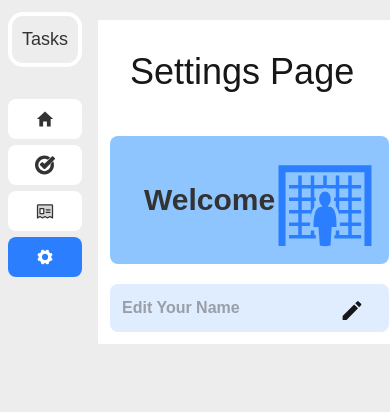
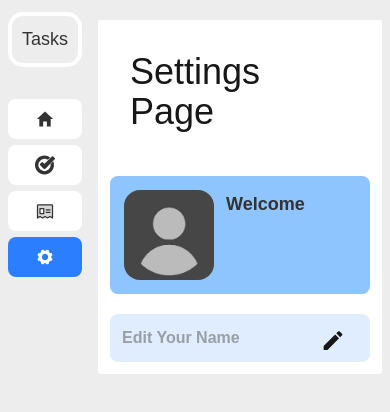
Before and after one commit to mohamedhabib102/TasksPro, a Next.js app: page /Edits in a window 390 px wide. Shown: the top 412 px of the page. Built offline with nearby package versions, Linux system fonts and the light colour scheme.

Commit message:
refactor: improve name validation and update message handling in ControlProfile component

```diff
--- a/app/Components/ControlProfile.jsx
+++ b/app/Components/ControlProfile.jsx
@@ -45,25 +45,26 @@ export default function ControlProfile(){
 
 
     const handelUpdateName = () => {
+        const parts = name.trim().split(" ");
+
+         console.log(parts)
+
+        if (parts.length < 2 || parts.length > 4) {
+            setMessageUser("Please enter a name with a maximum of 4 words.");
+            setIsDisabled(false);
+            return;
+        }
+
         const user = {
-            firstName: name.split(" ")[0],
-            lastName: name.split(" ")[1] || ""
+            firstName: parts[0],
+            lastName: parts.slice(1).join(" ")
         };
-        console.log(name.split(" "), name, user);
-
-
 
         localStorage.setItem("User", JSON.stringify(user));
         setName(user.firstName + " " + user.lastName);
         setIsDisabled(true);
-        if (name.split(" ").length !== 2) {
-            setMessageUser("Please enter a valid name.");
-            setIsDisabled(false);
-            return;
-        } else if (name.split(" ").length === 2) {
-            setMessageUser("Name updated successfully!");
-        }
-}
+        setMessageUser("Name updated successfully!");
+    };
 
 
 
@@ -86,21 +87,21 @@ export default function ControlProfile(){
      const handelMessageUser = () => {
         setTimeout(() => {
             setMessageUser("");
-        }, 2000)
+        }, 2300)
      }
 
     return (
         <div className="">
             <p className={`${messageUser ? "translate-y-0 opacity-100" : "opacity-0 -translate-y-12"} transition duration-200 absolute left-1/2 -translate-x-1/2 z-20
             bg-blue-400 p-3 rounded-2xl text-white lg:text-lg text-sm text-center font-semibold`}>{messageUser ? messageUser : ""}</p>
-            <div className="flex justify-between items-center bg-blue-300 rounded-lg p-3.5">
-                <div className="flex items-center gap-5">
-                <div className="group relative  w-fit">
+            <div className="flex lg:flex-row flex-col justify-between items-center bg-blue-300 rounded-lg p-3.5">
+                <div className="flex lg:items-center text-start flex-row lg:gap-5 gap-3 w-full">
+                <div className="group relative lg:w-fit">
                    <img
                     src={profileImage || "/assets/default-image.jpg"}
                     alt="profile"
                     title="your profile"
-                    className="w-36 rounded-2xl"
+                    className="lg:w-36 w-[90px] rounded-2xl"
                     />
                     <input
                      className="hidden"
@@ -109,18 +110,18 @@ export default function ControlProfile(){
                      accept="image/*"
                      onChange={handleImageUpload}
                      />
-                    <label htmlFor="imageUpload" className="text-white opacity-0 transition group-hover:opacity-100 text-4xl bg-blue-500 w-[25px] h-[25px] flex justify-center items-center cursor-pointer rounded-sm absolute top-2.5 right-2.5">
+                    <label htmlFor="imageUpload" className="text-white opacity-0 transition group-hover:opacity-100 text-4xl bg-blue-500 lg:w-[25px] lg:h-[25px] w-[18px] h-[18px] flex justify-center items-center cursor-pointer rounded-sm absolute top-2.5 right-2.5">
 
                     <MdAdd />
                     </label>
                 </div>
-                  <div>
-                        <h3 className="text-3xl text-[#333] font-bold">Welcome</h3>
-                        <p className="text-[17px] font-semibold text-blue-500">{name}</p>
+                  <div className="w-1/2">
+                        <h3 className="lg:text-3xl text-lg text-[#333] font-bold">Welcome</h3>
+                        <p className="lg:text-lg text-sm font-semibold text-blue-500 break-words">{name}</p>
                   </div>
                 </div>
 
-                <div>
+                <div className="lg:block hidden">
                     <GiGoalKeeper  className="text-blue-500" size={100}/>
                 </div>
             </div>
@@ -135,6 +136,7 @@ export default function ControlProfile(){
                     onChange={(e) => setName(e.target.value)}
                     className={`${isDisabled ? "bg-blue-100 opacity-85" : "bg-blue-300 opacity-100"}  w-full p-3 rounded-lg mt-5 text-[#333] outline-none font-semibold`}
                     disabled={isDisabled}
+                    maxLength={35}
                   />
                   <MdEdit onClick={() => {
                     handleEditClick();
```
